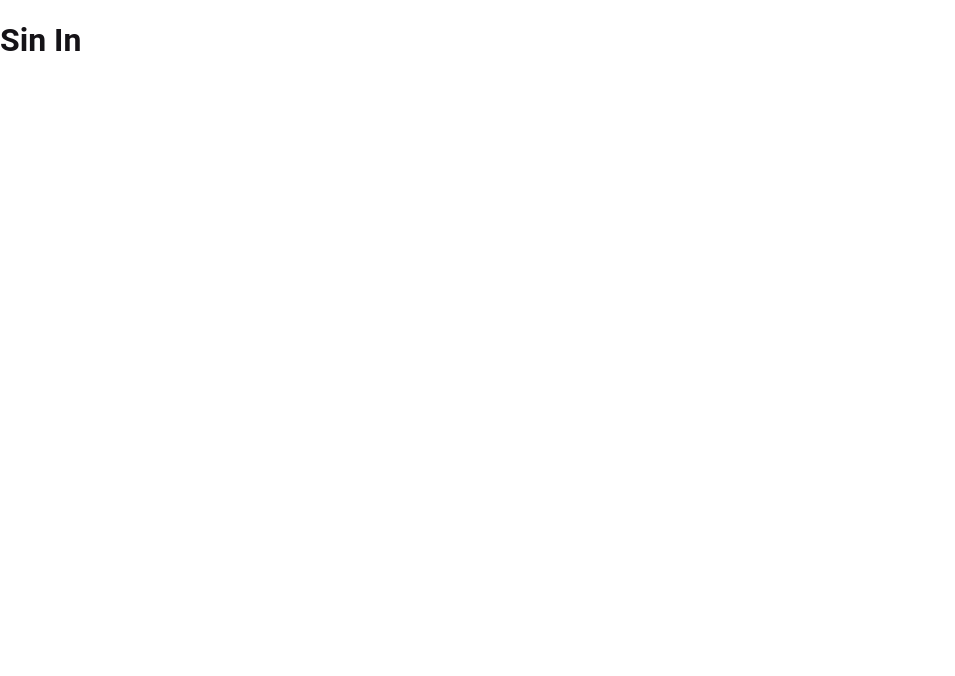
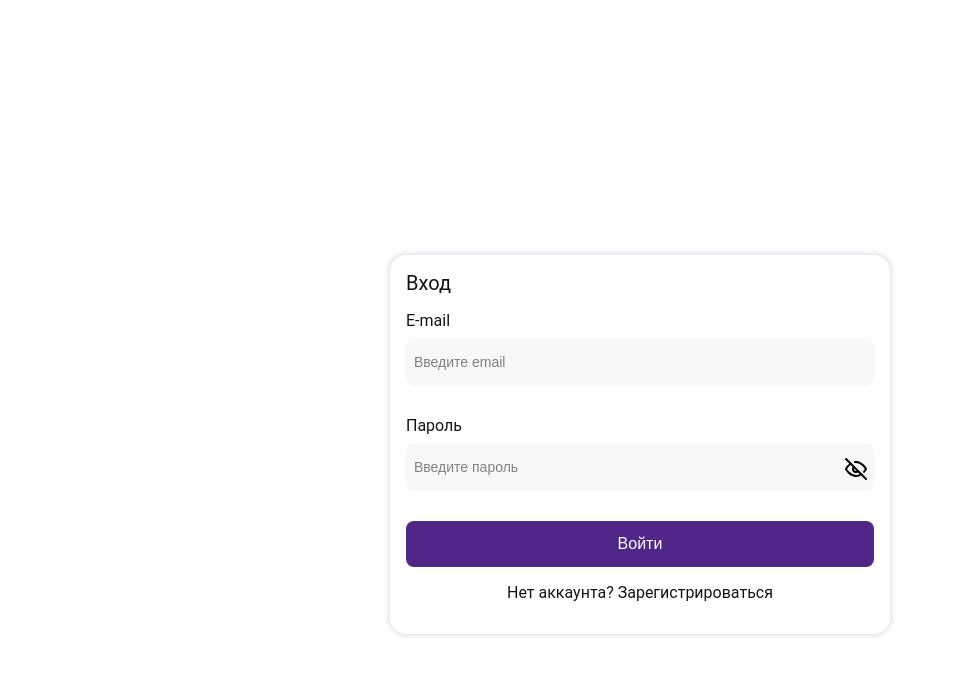
Before and after one commit to metastasio/agTestTask, a React (Vite) app: page /login in a window 1280 px wide. Shown: the top 676 px of the page, without its empty margins (0-955 px from the left). Built offline with nearby package versions, Linux system fonts and the light colour scheme.

Commit message:
Add SignIn Form

```diff
--- a/src/App.tsx
+++ b/src/App.tsx
@@ -1,6 +1,6 @@
 import { BrowserRouter, Route, Routes } from 'react-router-dom';
-import { SingInPage } from './Components/SignIn/SignInPage';
-import { SignUpPage } from './Components/SignUp/SignUpPage';
+import { SignInPage } from './Components/Form/SignInPage';
+import { SignUpPage } from './Components/Form/SignUpPage';
 import { MainPage } from './Components/MainPage/MainPage';
 import { NotFound } from './Components/NotFound';
 import { User } from './Components/User/User';
@@ -10,7 +10,7 @@ function App() {
     <>
       <BrowserRouter>
         <Routes>
-          <Route path='/login' element={<SingInPage />}></Route>
+          <Route path='/login' element={<SignInPage />}></Route>
           <Route path='/register' element={<SignUpPage />}></Route>
           <Route path='/' element={<MainPage />}></Route>
           <Route path='*' element={<NotFound />}></Route>
--- a/src/Components/Form/FormButton.tsx
+++ b/src/Components/Form/FormButton.tsx
@@ -0,0 +1,9 @@
+import styles from './formstyles.module.css';
+
+type FormButtonProps = {
+  content: string;
+};
+
+export const FormButton = (props: FormButtonProps) => {
+  return <button className={styles.form_input_submit}>{props.content}</button>;
+};
--- a/src/Components/Form/InputItem.tsx
+++ b/src/Components/Form/InputItem.tsx
@@ -1,4 +1,4 @@
-import styles from './inputitem.module.css';
+import styles from './formstyles.module.css';
 
 type InputProps = {
   label: string;
--- a/src/Components/Form/InputPassword.tsx
+++ b/src/Components/Form/InputPassword.tsx
@@ -1,6 +1,6 @@
 import { useState } from 'react';
 
-import styles from './inputitem.module.css';
+import styles from './formstyles.module.css';
 
 type InputPasswordProps = {
   label: string;
@@ -12,18 +12,10 @@ type InputPasswordProps = {
 
 export const InputPassword = (props: InputPasswordProps) => {
   const { label, name, placeholder, value, handleChange } = props;
-  const [typePassword, toggleTypePassword] = useState({
-    password: 'password',
-    confirmPassword: 'password',
-  });
+  const [typePassword, toggleTypePassword] = useState('password');
 
-  const togglePassword = (name: 'password' | 'confirmPassword') => {
-    toggleTypePassword((prev) => {
-      return {
-        ...prev,
-        [name]: prev[name] === 'password' ? 'text' : 'password',
-      };
-    });
+  const togglePassword = () => {
+    toggleTypePassword((prev) => (prev === 'password' ? 'text' : 'password'));
   };
 
   return (
@@ -35,7 +27,7 @@ export const InputPassword = (props: InputPasswordProps) => {
         <input
           className={styles.form_input}
           id={name}
-          type={typePassword.password}
+          type={typePassword}
           name='password'
           value={value}
           placeholder={placeholder}
@@ -44,8 +36,9 @@ export const InputPassword = (props: InputPasswordProps) => {
         <button
           type='button'
           className={styles.form_input_show_psswd}
-          onClick={() => togglePassword('password')}
+          onClick={() => togglePassword()}
         >
+          {typePassword === 'password' ? (
             <svg
               className={styles.form_input_show_psswd_svg}
               width='24px'
@@ -76,6 +69,7 @@ export const InputPassword = (props: InputPasswordProps) => {
                 strokeLinejoin='round'
               />
             </svg>
+          ) : (
             <svg
               width='24px'
               height='24px'
@@ -107,6 +101,7 @@ export const InputPassword = (props: InputPasswordProps) => {
                 strokeLinejoin='round'
               />
             </svg>
+          )}
         </button>
       </div>
     </>
--- /dev/null
+++ b/src/Components/Form/SignInPage.tsx
@@ -0,0 +1,51 @@
+import { Link } from 'react-router-dom';
+import { FormEventHandler, useState } from 'react';
+import { useAppDispatch } from '../../store/hooks';
+import { singIn } from '../../store/usersSlice';
+import { InputItem } from './InputItem';
+import { InputPassword } from './InputPassword';
+import { FormButton } from './FormButton';
+
+import styles from './formstyles.module.css';
+
+export const SignInPage = () => {
+  const [email, setEmail] = useState('');
+  const [password, setPassword] = useState('');
+  const dispatch = useAppDispatch();
+
+  const handleSubmit: FormEventHandler<HTMLFormElement> = (e) => {
+    e.preventDefault();
+    dispatch(singIn({ email, password }));
+  };
+
+  return (
+    <form className={styles.form_register} onSubmit={handleSubmit}>
+      <h2 className={styles.form_register_title}>Вход</h2>
+
+      <InputItem
+        label='E-mail'
+        name='email'
+        value={email}
+        placeholder='Введите email'
+        type='text'
+        handleChange={setEmail}
+      />
+      <p className={styles.form_input_error}>{}</p>
+
+      <InputPassword
+        label='Пароль'
+        name='password'
+        value={password}
+        placeholder='Введите пароль'
+        handleChange={setPassword}
+      />
+      <p className={styles.form_input_error}>{}</p>
+
+      <FormButton content='Войти'></FormButton>
+
+      <p className={styles.form_input_redirect}>
+        Нет аккаунта? <Link to={'/register'}>Зарегистрироваться</Link>
+      </p>
+    </form>
+  );
+};
--- a/src/Components/SignUp/SignUpPage.tsx
+++ b/src/Components/Form/SignUpPage.tsx
@@ -1,35 +1,24 @@
+import { Link } from 'react-router-dom';
 import { FormEventHandler, useState } from 'react';
 import { useAppDispatch } from '../../store/hooks';
 import { singUp } from '../../store/usersSlice';
-import { InputItem } from '../Form/InputItem';
+import { InputItem } from './InputItem';
+import { InputPassword } from './InputPassword';
+import { FormButton } from './FormButton';
 
-import styles from './signuppage.module.css';
-import { InputPassword } from '../Form/InputPassword';
+import styles from './formstyles.module.css';
 
 export const SignUpPage = () => {
   const [name, setName] = useState<string>('');
   const [email, setEmail] = useState('');
   const [password, setPassword] = useState('');
   const [passwordConfirm, setPasswordConfirm] = useState('');
-  // const [typePassword, toggleTypePassword] = useState({
-  //   password: 'password',
-  //   confirmPassword: 'password',
-  // });
   const dispatch = useAppDispatch();
 
   const handleSubmit: FormEventHandler<HTMLFormElement> = (e) => {
     e.preventDefault();
     dispatch(singUp({ email, password, username: name }));
   };
-
-  // const togglePassword = (name: 'password' | 'confirmPassword') => {
-  //   toggleTypePassword((prev) => {
-  //     return {
-  //       ...prev,
-  //       [name]: prev[name] === 'password' ? 'text' : 'password',
-  //     };
-  //   });
-  // };
 
   return (
     <form className={styles.form_register} onSubmit={handleSubmit}>
@@ -71,7 +60,11 @@ export const SignUpPage = () => {
         handleChange={setPasswordConfirm}
       />
       <p className={styles.form_input_error}>{}</p>
-      <button className={styles.form_input_submit}>Зарегистрироваться</button>
+      <FormButton content='Зарегистрироваться'></FormButton>
+
+      <p className={styles.form_input_redirect}>
+        Есть аккаунт? <Link to={'/login'}>Войти</Link>
+      </p>
     </form>
   );
 };
--- a/src/Components/SignUp/signuppage.module.css
+++ b/src/Components/Form/formstyles.module.css
@@ -16,6 +16,40 @@
   font-weight: normal;
 }
 
+.form_label {
+  display: block;
+  margin: 0;
+  padding: 0;
+  margin-bottom: 8px;
+}
+
+.form_input {
+  margin: 0;
+  margin-bottom: 4px;
+  padding: 12px 8px;
+  height: 48px;
+  width: 100%;
+  border: none;
+  border-radius: var(--md-radius);
+  background-color: var(--bg-input);
+  &::placeholder {
+    font-size: 14px;
+    color: var(--fc-placeholder);
+  }
+}
+
+.form_input_wrapper {
+  position: relative;
+}
+
+.form_input_show_psswd {
+  border: none;
+  background-color: transparent;
+  position: absolute;
+  top: 25%;
+  right: 0;
+}
+
 .form_input_error {
   margin: 0;
   margin-bottom: 16px;
@@ -23,6 +57,10 @@
   height: 10px;
   font-size: 10px;
   color: var(--accent);
+}
+
+.form_input_redirect {
+  text-align: center;
 }
 
 .form_input_submit {
--- a/src/Components/Form/inputitem.module.css
+++ /dev/null
@@ -1,33 +0,0 @@
-.form_label {
-  display: block;
-  margin: 0;
-  padding: 0;
-  margin-bottom: 8px;
-}
-
-.form_input {
-  margin: 0;
-  margin-bottom: 4px;
-  padding: 12px 8px;
-  height: 48px;
-  width: 100%;
-  border: none;
-  border-radius: var(--md-radius);
-  background-color: var(--bg-input);
-  &::placeholder {
-    font-size: 14px;
-    color: var(--fc-placeholder);
-  }
-}
-
-.form_input_wrapper {
-  position: relative;
-}
-
-.form_input_show_psswd {
-  border: none;
-  background-color: transparent;
-  position: absolute;
-  top: 25%;
-  right: 0;
-}
--- a/src/Components/SignIn/SignInPage.tsx
+++ /dev/null
@@ -1,3 +0,0 @@
-export const SingInPage = () => {
-  return <h1>Sin In</h1>;
-};
--- a/src/store/usersSlice.ts
+++ b/src/store/usersSlice.ts
@@ -41,6 +41,22 @@ export const singUp = createAsyncThunk(
   },
 );
 
+export const singIn = createAsyncThunk(
+  'users/singIn',
+  async (data: {
+    password: FormDataEntryValue | null;
+    email: FormDataEntryValue | null;
+  }) => {
+    const response = await fetch('https://reqres.in/api/login', {
+      method: 'POST',
+      headers: { 'Content-Type': 'application/json' },
+      body: JSON.stringify(data),
+    });
+    const token = await response.json();
+    console.log(token, 'TOKEN');
+  },
+);
+
 const usersSlice = createSlice({
   name: 'users',
   initialState,
@@ -64,8 +80,7 @@ const usersSlice = createSlice({
       .addCase(singUp.pending, (state) => {
         state.status = 'loading';
       })
-      .addCase(singUp.rejected, (state, { payload }) => {
-        console.log(payload, 'PAYLOAD');
+      .addCase(singIn.pending, (state) => {
         state.status = 'loading';
       });
   },
```
Also changed, not shown: src/Components/SignIn/signinpage.css (deleted). Lines whose indentation alone changed are shown as unchanged.
